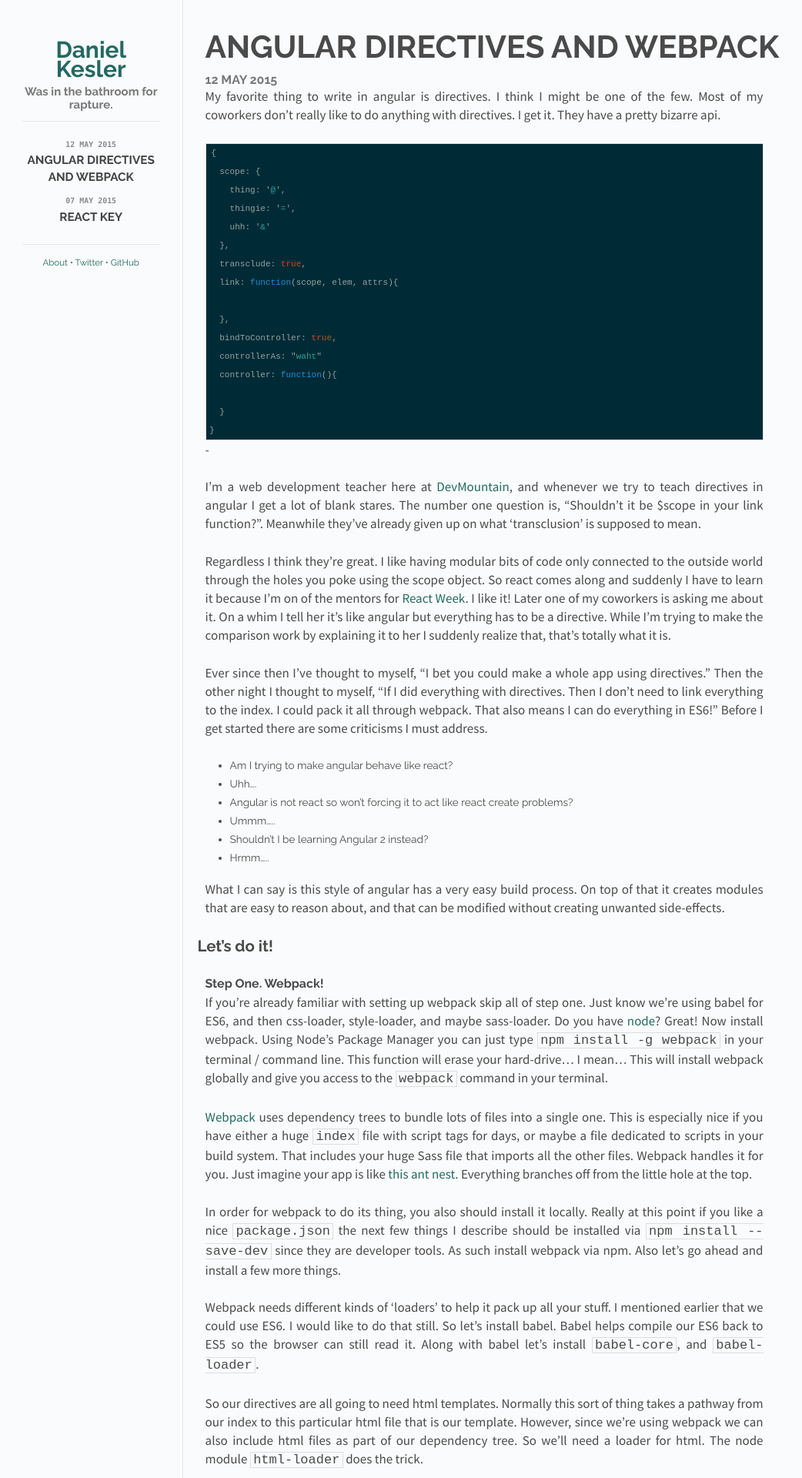
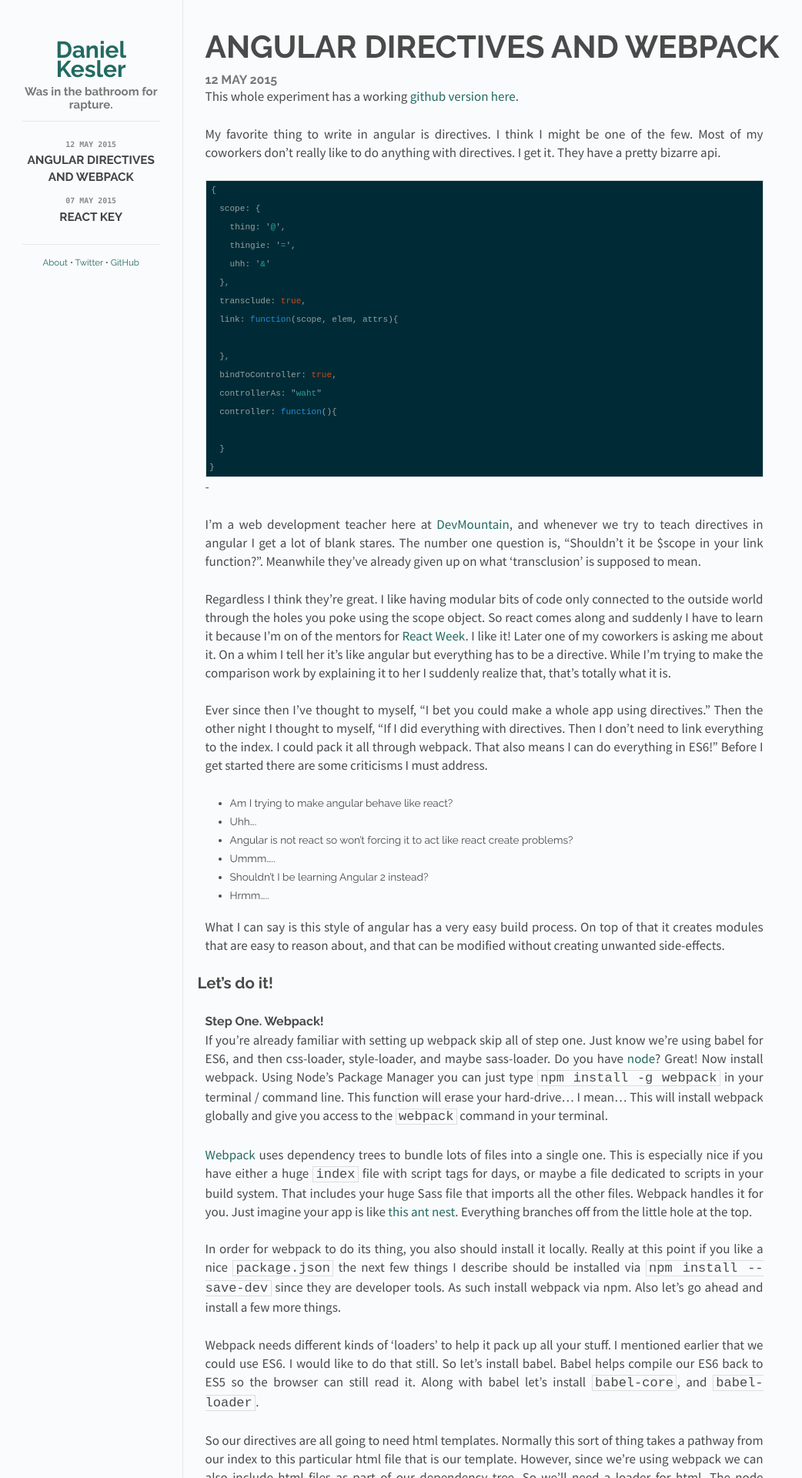
Before and after one commit to dckesler/dckesler.github.io, a Jekyll site: the page built from _posts/2015-05-12-angular-directives-webpack.md, in a window 1280 px wide. Shown: the top 1920 px of the page at 77% size, without its empty margins (121-1163 px from the left). Built offline with Jekyll 4.4.1, drawn with Linux system fonts in a browser that asks for light colours; Markdown is read by kramdown in place of the engine named in the settings; some of the changed text lies outside the part shown.

Commit message:
Added github repo link

```diff
--- a/_posts/2015-05-12-angular-directives-webpack.md
+++ b/_posts/2015-05-12-angular-directives-webpack.md
@@ -5,6 +5,8 @@ date:   2015-05-12
 categories: posts
 comments: true
 ---
+This whole experiment has a working [github version here](https://github.com/dckesler/angular-directives-webpack).
+
 My favorite thing to write in angular is directives.
 I think I might be one of the few. Most of my coworkers don't really like to do anything with directives.
 I get it. They have a pretty bizarre api.
@@ -471,4 +473,6 @@ That will print out `"duck"`.
 
 ## The End -
 
+Check out a [working version here](https://github.com/dckesler/angular-directives-webpack).
+
 Hit me up on [twitter](https://twitter.com/dckesler) if you like this and have questions. If you think it's stupid and have questions message me on linkedin.
```
